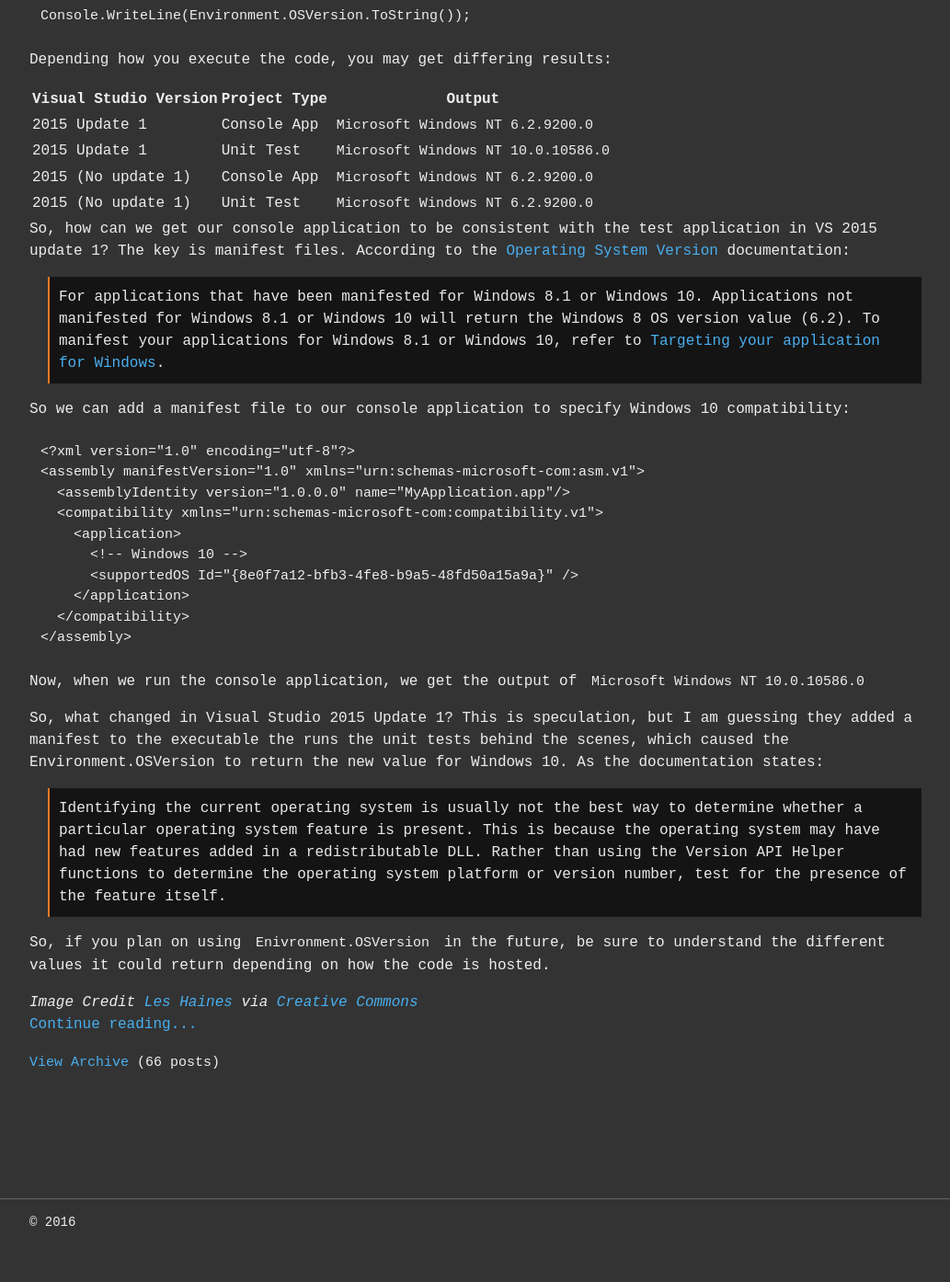
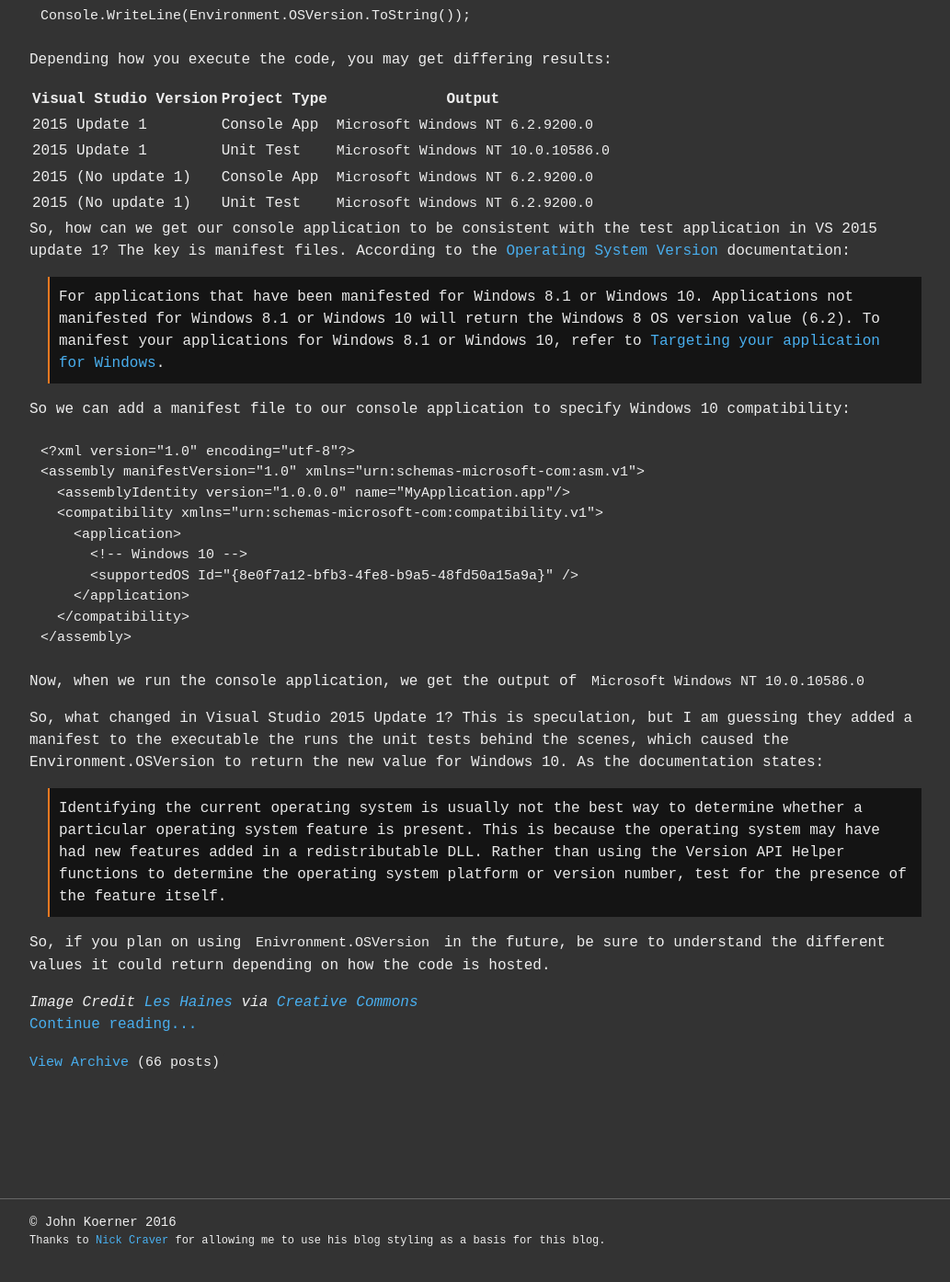
Before and after one commit to johnkoerner/johnkoerner.github.io, a Jekyll site: the page built from index.html, in a window 1280 px wide and 1400 px high, scrolled down 8244 px. Shown: the top 1394 px of the window at 92% size, without its empty margins (123-1156 px from the left). Built offline with Jekyll 4.4.1, drawn with Linux system fonts in a browser that asks for light colours.

Commit message:
Adding attribution to nick craver for letting me use his blog as a template.

```diff
--- a/_includes/footer.html
+++ b/_includes/footer.html
@@ -1,6 +1,7 @@
     <footer class="site-footer">
       <div class="wrapper">
 {% if page.footer_nav %}{% include nav.html %}{% endif %}
-        <div class="copyright">&copy; {{ site.time | date: '%Y' }}</div>
+        <div class="copyright">&copy; John Koerner {{ site.time | date: '%Y' }}</div>
+        <div class="thanks">Thanks to <a href="https://nickcraver.com">Nick Craver</a> for allowing me to use his blog styling as a basis for this blog.</div>
       </div>
     </footer>
--- a/_sass/_layout.scss
+++ b/_sass/_layout.scss
@@ -255,7 +255,7 @@
         border-collapse: collapse;
     }
     tr:nth-child(even) td {
-        background: #aaaaaa;;
+        background: #2c2c2c;;
     }
     img {
         width: 48px;
@@ -293,6 +293,10 @@
         font-size: 14px;
     }
 
+    .thanks {
+        font-size: 12px;
+    }
+
     @include media-query($on-small) {
         .site-nav {
             display: none;
```
